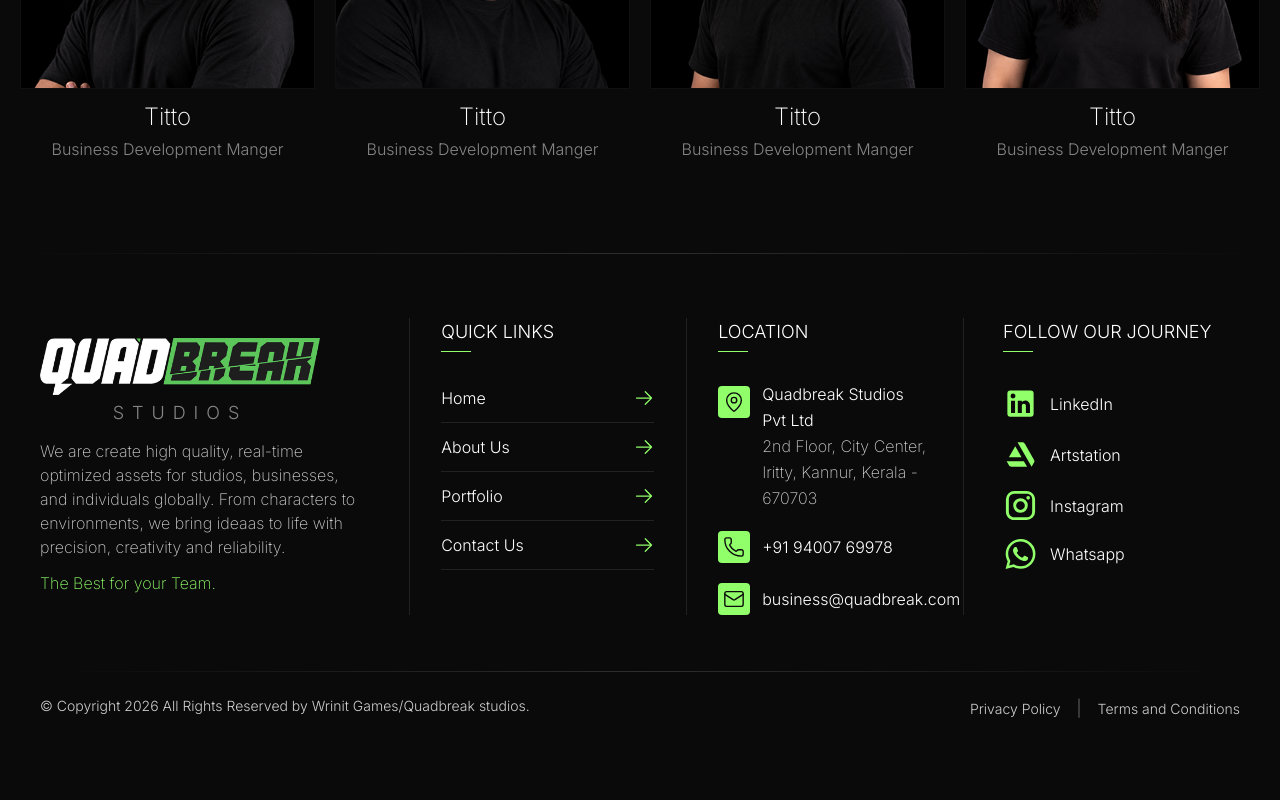
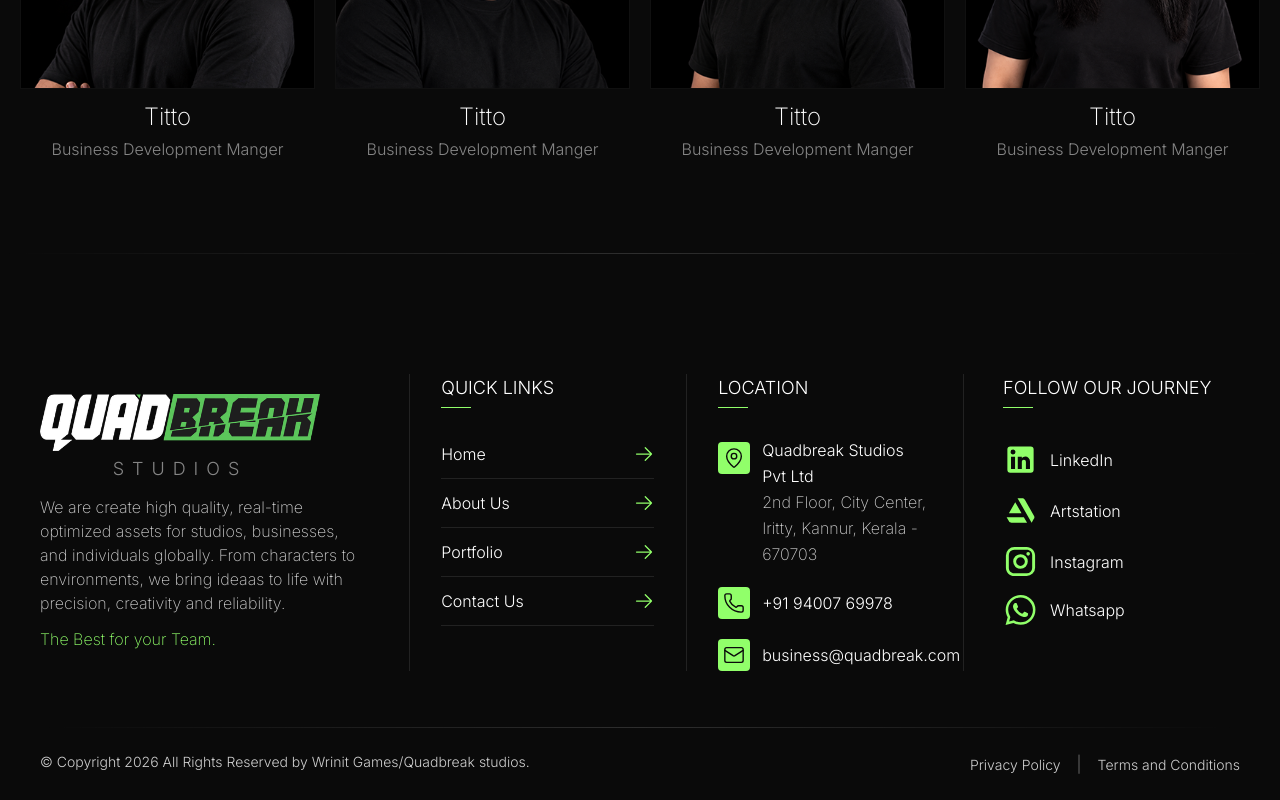
Before and after one commit to nithulcr/quadbreak, a Next.js app: page /about in a window 1280 px wide. Shown: the part 5197-5997 px from the top of the page. Before the commit the page ends 5941 px from the top, so only its background shows below. Built offline with nearby package versions, Linux system fonts and the light colour scheme.

Commit message:
eaaaaaaaaaaaaaaaaa

```diff
--- a/src/components/CTASection.tsx
+++ b/src/components/CTASection.tsx
@@ -111,7 +111,7 @@ const CTASection = () => {
             >
               The Drive
               <br />
-              Behind <span className="text-[var(--green)]">the Art.</span>
+              Behind <span className="text-[var(--green)]">the Art</span>
             </h2>
 
             <p className="mt-6 max-w-[600px] text-sm font-light leading-relaxed text-white/60 md:text-base">
--- a/src/components/Footer.tsx
+++ b/src/components/Footer.tsx
@@ -99,7 +99,7 @@ export default function Footer() {
         <div className="absolute opacity-70 right-0 top-0 bottom-0 w-[35%] backdrop-blur-[10px] [mask-image:linear-gradient(to_left,black_20%,transparent_50%)] pointer-events-none z-10" />
       </div> */}
 
-      <div className="max-w-[1450px] mx-auto footer px-5 lg:px-10  py-4">
+      <div className="max-w-[1450px] mx-auto footer px-5 lg:px-10 pt-10 md:pt-18 pb-4">
         {/* Footer Main Grid */}
         <div className="middle grid md:grid-cols-3 xl:grid-cols-13  py-8 gap-y-[50px] md:pb-14 md:pt-12">
           {/* Logo + Legal Disclaimer */}
--- a/src/components/Services.tsx
+++ b/src/components/Services.tsx
@@ -128,7 +128,7 @@ const Services = ({ services }: ServicesProps) => {
         </div>
         <div
           ref={servicesGridRef}
-          className="grid sm:grid-cols-2 md:grid-cols-3 gap-4  mt-5 lg:mt-16"
+          className="grid sm:grid-cols-2 md:grid-cols-3 gap-4  mt-5 lg:mt-12"
         >
           {services.slice(0, 6).length > 0
             ? services.slice(0, 6).map((service) => (
```
